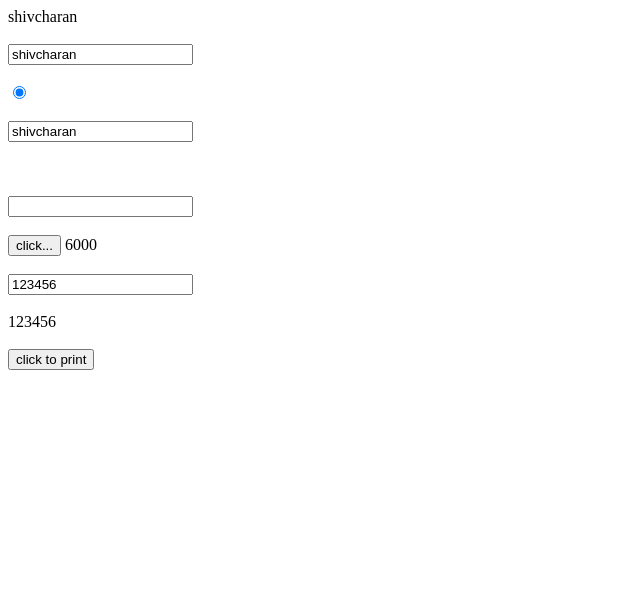
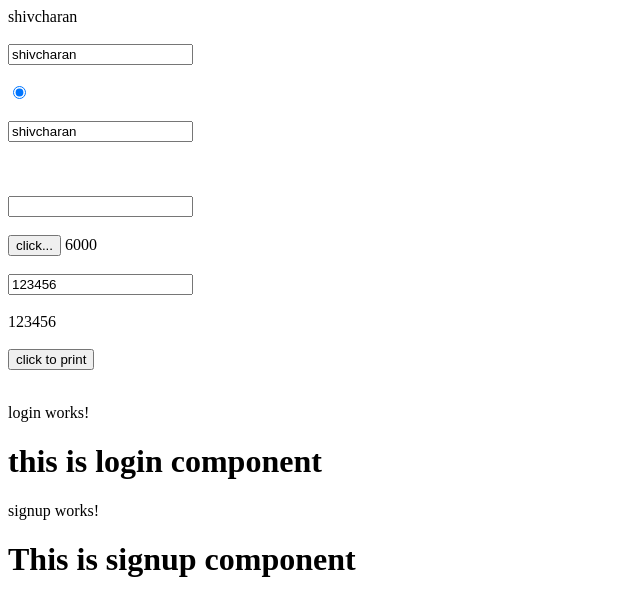
Before and after one commit to shivcharankhanderao/My_Angular_Project, an Angular app in the folder My_First_Project/: page / in a window 1280 px wide. Shown: the top 616 px of the page, without its empty margins (0-640 px from the left). Built offline with nearby package versions, Linux system fonts and the light colour scheme.

Commit message:
component creation

```diff
--- a/My_First_Project/src/app/app.component.html
+++ b/My_First_Project/src/app/app.component.html
@@ -55,3 +55,8 @@
 {{twowayBindingTest}}
 <br><br>
 <button (click)="test()">click to print</button>
+<br><br>
+<!-- login component -->
+<app-login></app-login>
+<!-- signup component -->
+<app-signup></app-signup>
--- a/My_First_Project/src/app/app.module.ts
+++ b/My_First_Project/src/app/app.module.ts
@@ -4,10 +4,14 @@
 import { AppRoutingModule } from './app-routing.module';
 import { AppComponent } from './app.component';
 import { FormsModule } from '@angular/forms';
+import { LoginComponent } from './login/login.component';
+import { SignupComponent } from './signup/signup.component';
 
 @NgModule({
   declarations: [
-    AppComponent
+    AppComponent,
+    LoginComponent,
+    SignupComponent
   ],
   imports: [
     BrowserModule,
--- /dev/null
+++ b/My_First_Project/src/app/login/login.component.html
@@ -0,0 +1,2 @@
+<p>login works!</p>
+<h1>this is login component</h1>
--- /dev/null
+++ b/My_First_Project/src/app/signup/signup.component.html
@@ -0,0 +1,2 @@
+<p>signup works!</p>
+<h1>This is signup component</h1>
```
Also changed, not shown: My_First_Project/src/app/login/login.component.ts (added, +10 -0 lines), My_First_Project/src/app/signup/signup.component.ts (added, +10 -0 lines), My_First_Project/src/app/login/login.component.css (added), My_First_Project/src/app/signup/signup.component.css (added), 2 other files (tests, documents, lock files or other folders).
